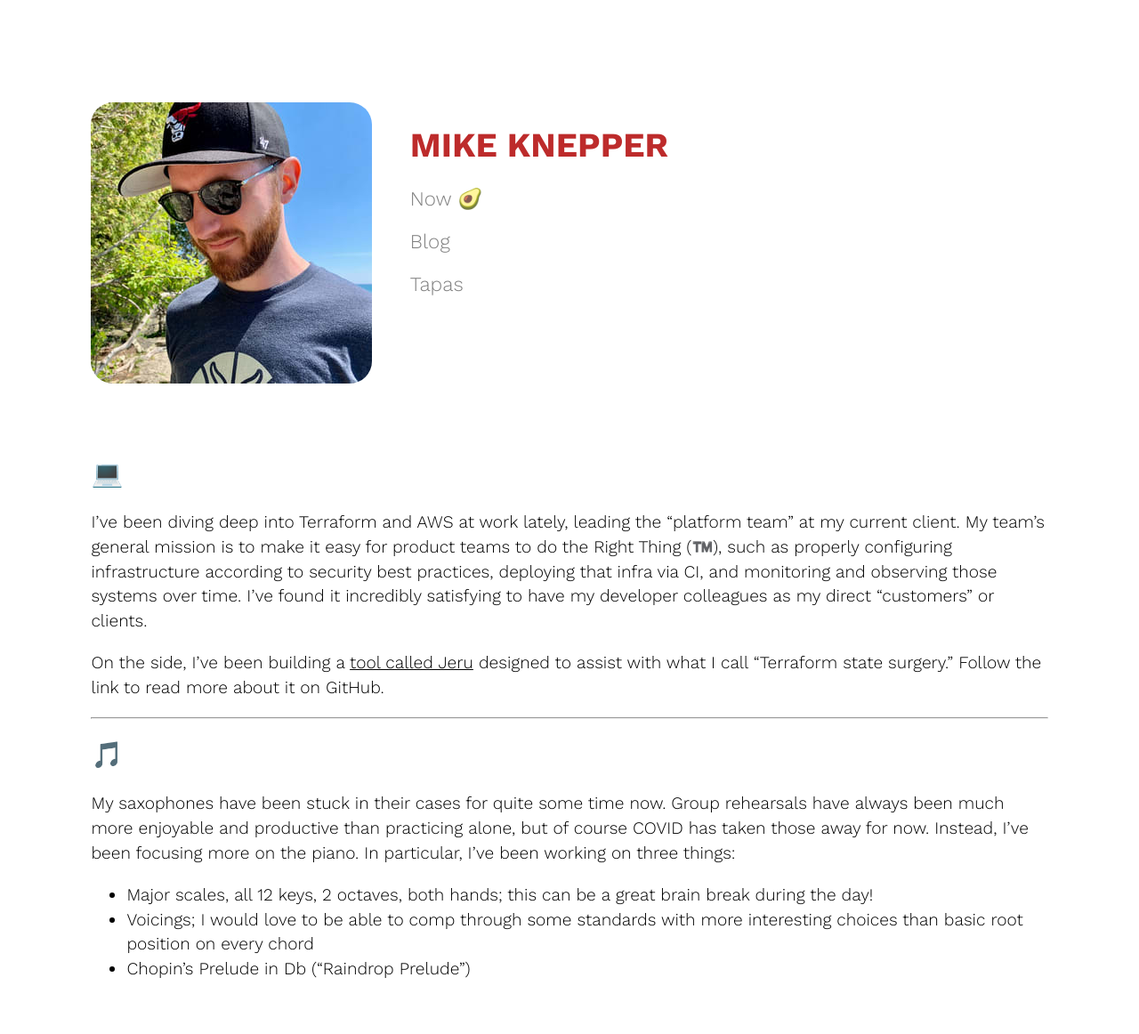
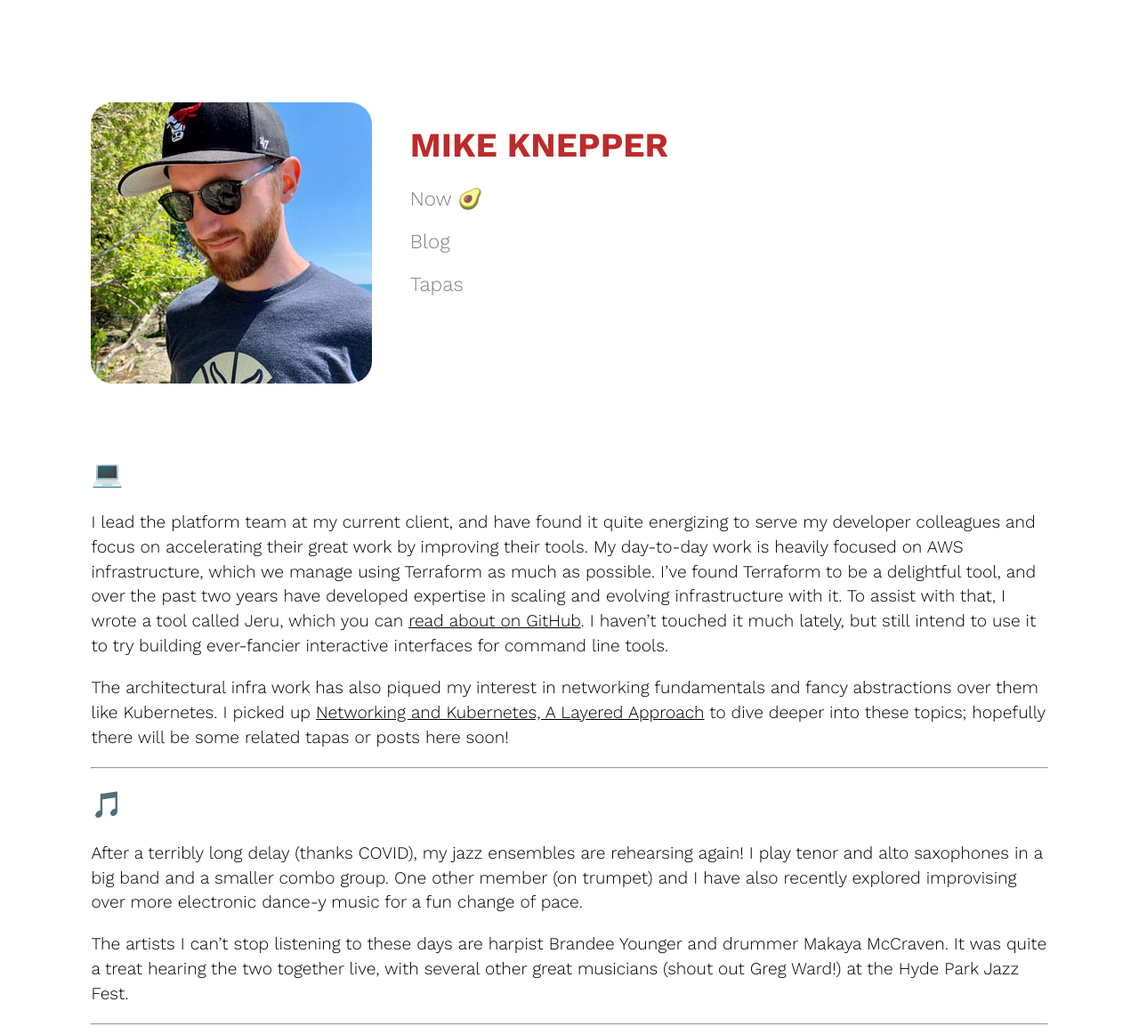
Before and after one commit to mikeknep/website, a Jekyll site: the page built from now.md, in a window 1280 px wide. Shown: the whole page at 89% size. Built offline with Jekyll 4.4.1, drawn with Linux system fonts in a browser that asks for light colours; emoji names are drawn with the system emoji font; before the commit the page ends 1122 px from its top, so only the background shows below that.

Commit message:
Updates to now page

```diff
--- a/now.md
+++ b/now.md
@@ -5,26 +5,26 @@ title: Now
 
 ## :computer:
 
-I've been diving deep into Terraform and AWS at work lately,
-leading the "platform team" at my current client.
-My team's general mission is to make it easy for product teams to do the Right Thing (:tm:),
-such as properly configuring infrastructure according to security best practices,
-deploying that infra via CI,
-and monitoring and observing those systems over time.
-I've found it incredibly satisfying to have my developer colleagues as my direct "customers" or clients.
+I lead the platform team at my current client,
+and have found it quite energizing to serve my developer colleagues and focus on accelerating their great work by improving their tools.
+My day-to-day work is heavily focused on AWS infrastructure, which we manage using Terraform as much as possible.
+I've found Terraform to be a delightful tool, and over the past two years have developed expertise in scaling and evolving infrastructure with it.
+To assist with that, I wrote a tool called Jeru, which you can [read about on GitHub](https://github.com/mikeknep/jeru).
+I haven't touched it much lately, but still intend to use it to try building ever-fancier interactive interfaces for command line tools.
 
-On the side, I've been building a [tool called Jeru](https://github.com/mikeknep/jeru) designed to assist with what I call "Terraform state surgery."
-Follow the link to read more about it on GitHub.
+The architectural infra work has also piqued my interest in networking fundamentals and fancy abstractions over them like Kubernetes.
+I picked up [Networking and Kubernetes, A Layered Approach](https://www.oreilly.com/library/view/networking-and-kubernetes/9781492081647/)
+to dive deeper into these topics; hopefully there will be some related tapas or posts here soon!
 
 ---
 
 ## :musical_note:
 
-My saxophones have been stuck in their cases for quite some time now.
-Group rehearsals have always been much more enjoyable and productive than practicing alone,
-but of course COVID has taken those away for now.
-Instead, I've been focusing more on the piano.
-In particular, I've been working on three things:
-- Major scales, all 12 keys, 2 octaves, both hands; this can be a great brain break during the day!
-- Voicings; I would love to be able to comp through some standards with more interesting choices than basic root position on every chord
-- Chopin's Prelude in Db ("Raindrop Prelude")
+After a terribly long delay (thanks COVID), my jazz ensembles are rehearsing again!
+I play tenor and alto saxophones in a big band and a smaller combo group.
+One other member (on trumpet) and I have also recently explored improvising over more electronic dance-y music for a fun change of pace.
+
+The artists I can't stop listening to these days are harpist Brandee Younger and drummer Makaya McCraven.
+It was quite a treat hearing the two together live, with several other great musicians (shout out Greg Ward!) at the Hyde Park Jazz Fest.
+
+---
```
